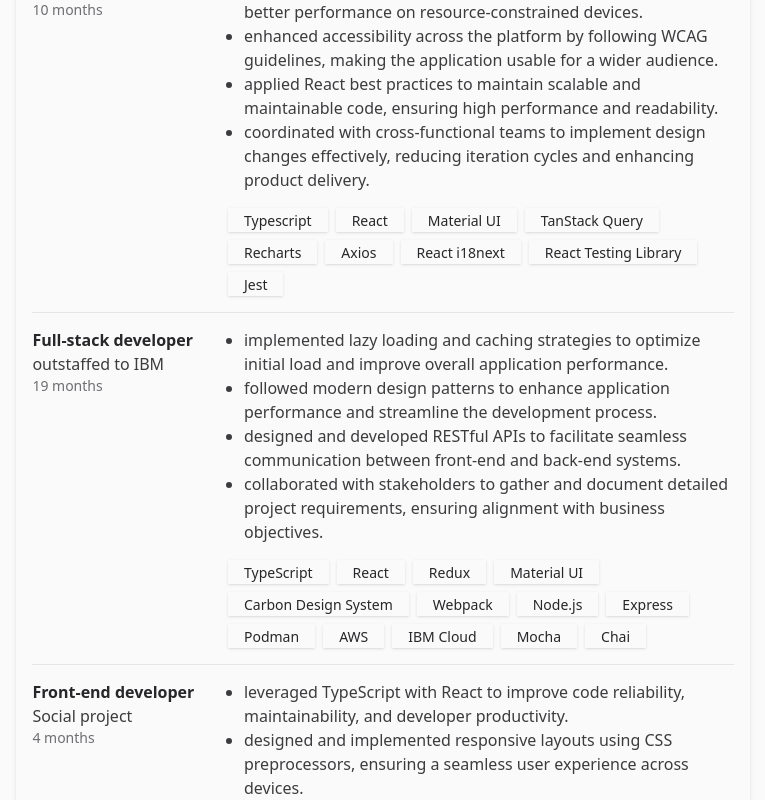
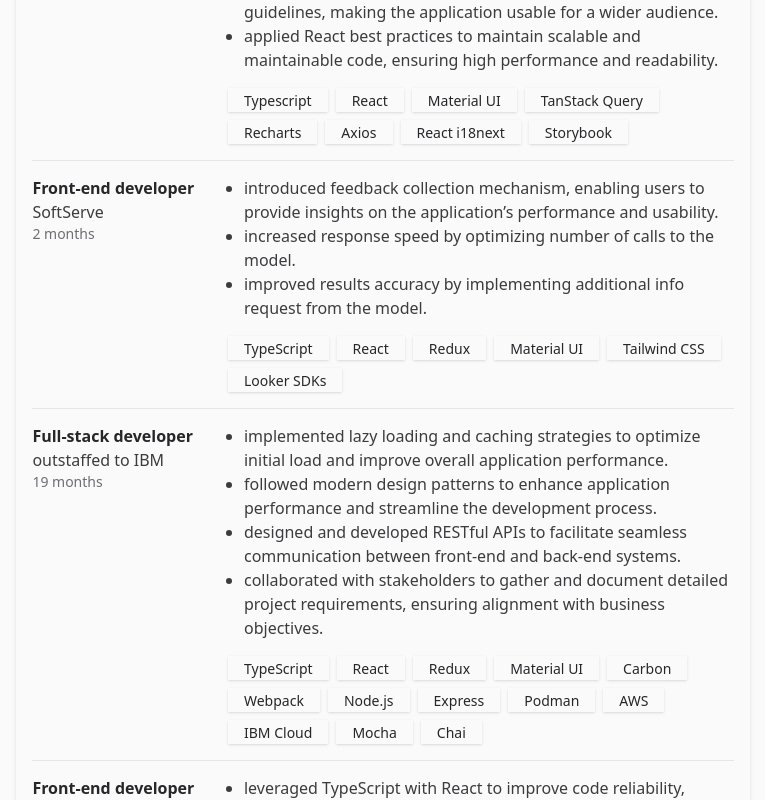
Before and after one commit to andrew-melnychuk/cv, a React (Vite) app: page / in a window 1280 px wide. Shown: the part 1081-1881 px from the top of the page, without its empty margins (257-1022 px from the left). Built offline with nearby package versions, Linux system fonts and the light colour scheme.

Commit message:
update layout and cv file (#10)

```diff
--- a/src/App.css
+++ b/src/App.css
@@ -100,17 +100,26 @@ body {
 
   .cv {
     margin: 0;
-    padding: 8mm 0 0;
+    padding: 3mm 0 0;
     background-color: #fff;
+  }
+
+  .text-secondary {
+    color: rgb(var(--text-color));
   }
 
   .skills-grid {
     grid-template-columns: repeat(5, minmax(0, 1fr));
+    grid-gap: 28px;
+  }
+
+  .header {
+    margin-bottom: 10px;
   }
 
   .section {
     box-shadow: none;
-    margin-bottom: 20px;
+    margin-bottom: 0;
   }
 
   .section:last-of-type {
@@ -134,5 +143,5 @@ body {
 
 @page {
   margin: 0;
-  padding: 8mm;
+  padding: 8mm 8mm 4mm;
 }
--- a/src/components/Summary.tsx
+++ b/src/components/Summary.tsx
@@ -6,7 +6,7 @@ const Summary = () => (
   <Section title="summary">
     <div className="text-secondary">
       <p>
-        {`Senior Front-end developer with ${getExperience(
+        {`Front-end developer with ${getExperience(
           careerStart,
         )} years of experience specializing in React and TypeScript. Skilled in creating dynamic, high-performance user interfaces with a focus on user experience. Proficient in creating scalable and reusable components, front-end
         optimization, and backend integration. Known for a proactive,
--- a/src/components/common/Section.tsx
+++ b/src/components/common/Section.tsx
@@ -7,7 +7,7 @@ const Section = ({
   children: ReactNode;
   title: string;
 }) => (
-  <div className="section mb-16 p-4 shadow-md">
+  <div className="section mb-10 p-4 shadow-md">
     <h2 className="mb-6 break-after-avoid text-center text-2xl font-bold uppercase">
       {title}
     </h2>
--- a/src/components/experience/Experience.tsx
+++ b/src/components/experience/Experience.tsx
@@ -15,7 +15,7 @@ const Experience = ({
   description,
 }: Props) => {
   return (
-    <div className="experience mt-4 grid break-inside-avoid grid-cols-11 gap-4 pb-4 last:pb-0">
+    <div className="experience mt-4 grid grid-cols-11 gap-4 pb-4 last:pb-0">
       <div className="col-span-3">
         <h3 className="font-bold">{position}</h3>
         <p className="text-secondary">{employer}</p>
--- /dev/null
+++ b/src/components/experience/Fourth.tsx
@@ -0,0 +1,28 @@
+import Experience from './Experience';
+
+const TECHNOLOGIES = [
+  'TypeScript',
+  'React',
+  'Redux',
+  'Material UI',
+  'Tailwind CSS',
+  'Looker SDKs',
+];
+
+const Fourth = () => {
+  return (
+    <Experience
+      technologies={TECHNOLOGIES}
+      duration="2 months"
+      employer="SoftServe"
+      position="Front-end developer"
+      description={[
+        'introduced feedback collection mechanism, enabling users to provide insights on the application’s performance and usability.',
+        'increased response speed by optimizing number of calls to the model.',
+        'improved results accuracy by implementing additional info request from the model.',
+      ]}
+    />
+  );
+};
+
+export default Fourth;
--- a/src/components/experience/Second.tsx
+++ b/src/components/experience/Second.tsx
@@ -6,7 +6,7 @@ const TECHNOLOGIES = [
   'React',
   'Redux',
   'Material UI',
-  'Carbon Design System',
+  'Carbon',
   'Webpack',
   'Node.js',
   'Express',
--- a/src/components/experience/Third.tsx
+++ b/src/components/experience/Third.tsx
@@ -9,8 +9,7 @@ const TECHNOLOGIES = [
   'Recharts',
   'Axios',
   'React i18next',
-  'React Testing Library',
-  'Jest',
+  'Storybook',
 ];
 
 const startDate = new Date('2022-09-01');
@@ -26,7 +25,6 @@ const Third = () => {
         'improved user experience by integrating Virtuoso for efficient rendering of large lists, resulting in smoother scrolling and better performance on resource-constrained devices.',
         'enhanced accessibility across the platform by following WCAG guidelines, making the application usable for a wider audience.',
         'applied React best practices to maintain scalable and maintainable code, ensuring high performance and readability.',
-        'coordinated with cross-functional teams to implement design changes effectively, reducing iteration cycles and enhancing product delivery.',
       ]}
     />
   );
--- a/src/components/experience/index.tsx
+++ b/src/components/experience/index.tsx
@@ -1,11 +1,13 @@
 import { Section } from '../common';
 import First from './First';
+import Fourth from './Fourth';
 import Second from './Second';
 import Third from './Third';
 
 const Experience = () => (
   <Section title="experience">
     <Third />
+    <Fourth />
     <Second />
     <First />
   </Section>
--- a/src/components/header/index.tsx
+++ b/src/components/header/index.tsx
@@ -2,7 +2,7 @@ import React from 'react';
 import { Link } from '../common';
 
 const Header = () => (
-  <div className="mb-10 text-center">
+  <div className="header mb-10 text-center">
     <h1 className="mb-3 text-4xl font-medium">
       Andrew <span className="font-bold">Melnychuk</span>
     </h1>
--- a/src/components/skills/index.tsx
+++ b/src/components/skills/index.tsx
@@ -56,7 +56,7 @@ const SkillLabelMap = {
   },
   CARBON: {
     logo: CarbonLogo,
-    label: 'Carbon Design System',
+    label: 'Carbon',
   },
   DOCKER: {
     logo: DockerLogo,
```
Also changed, not shown: 1 other file (tests, documents, lock files or other folders).
